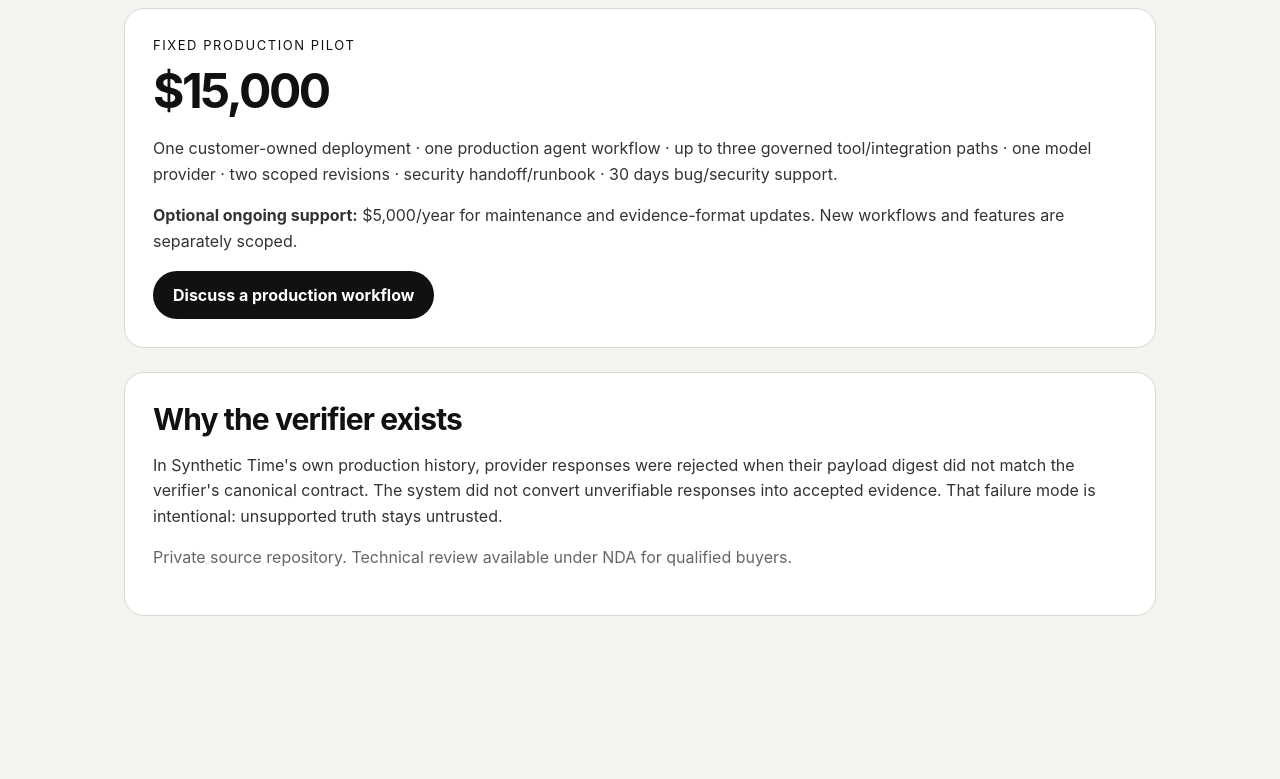
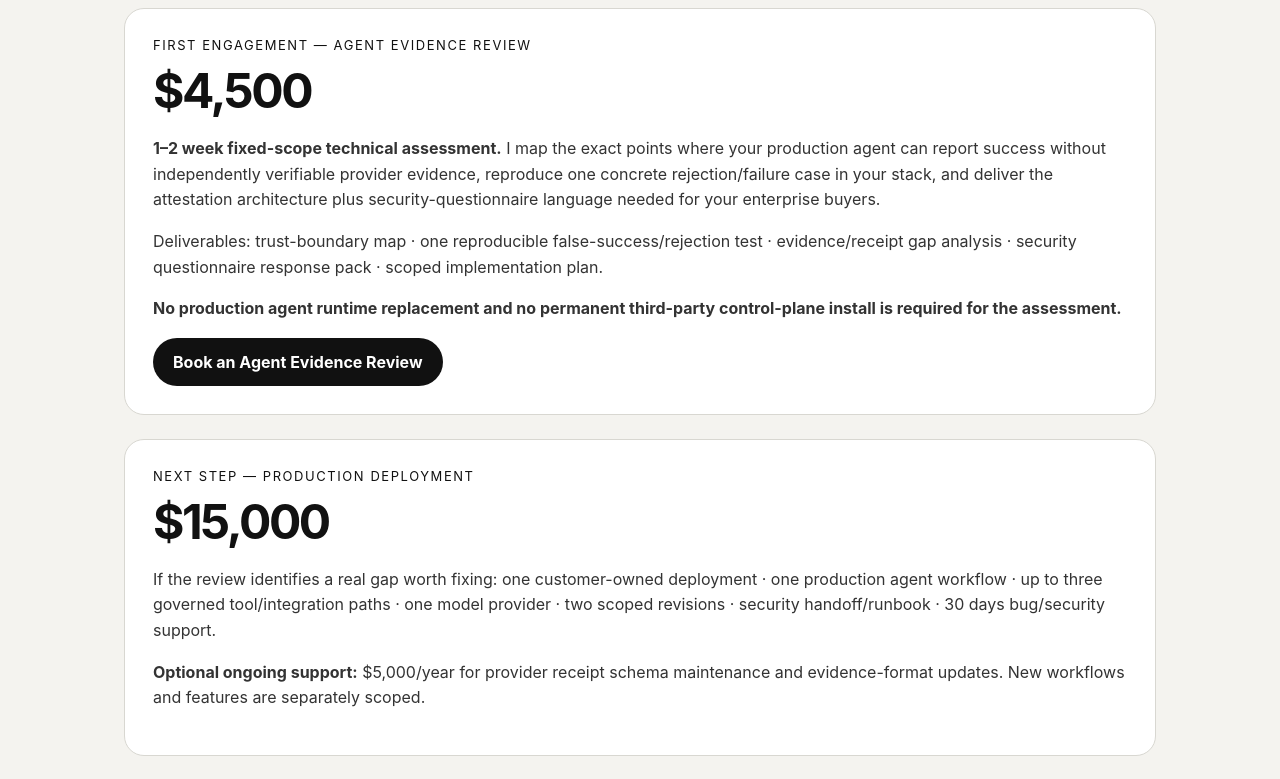
Before and after one commit to 20040608/Sherkhon_Isaev, a website: page governance.html in a window 1280 px wide. Shown: the part 1500-2279 px from the top of the page. Before the commit the page ends 2212 px from the top, so only its background shows below. Drawn offline with Linux system fonts and the light colour scheme.

Commit message:
Lead with paid Agent Evidence Review

```diff
--- a/governance.html
+++ b/governance.html
@@ -42,11 +42,19 @@
 </div>
 
 <section class="card">
-<div class="eyebrow">Fixed production pilot</div>
+<div class="eyebrow">First engagement — Agent Evidence Review</div>
+<div class="price">$4,500</div>
+<p><strong>1–2 week fixed-scope technical assessment.</strong> I map the exact points where your production agent can report success without independently verifiable provider evidence, reproduce one concrete rejection/failure case in your stack, and deliver the attestation architecture plus security-questionnaire language needed for your enterprise buyers.</p>
+<p>Deliverables: trust-boundary map · one reproducible false-success/rejection test · evidence/receipt gap analysis · security questionnaire response pack · scoped implementation plan.</p>
+<p><strong>No production agent runtime replacement and no permanent third-party control-plane install is required for the assessment.</strong></p>
+<a class="cta" href="mailto:work@sherkhon.uz?subject=Agent%20Evidence%20Review">Book an Agent Evidence Review</a>
+</section>
+
+<section class="card">
+<div class="eyebrow">Next step — production deployment</div>
 <div class="price">$15,000</div>
-<p>One customer-owned deployment · one production agent workflow · up to three governed tool/integration paths · one model provider · two scoped revisions · security handoff/runbook · 30 days bug/security support.</p>
-<p><strong>Optional ongoing support:</strong> $5,000/year for maintenance and evidence-format updates. New workflows and features are separately scoped.</p>
-<a class="cta" href="mailto:work@sherkhon.uz?subject=Synthetic%20Time%20Governance%20Pilot">Discuss a production workflow</a>
+<p>If the review identifies a real gap worth fixing: one customer-owned deployment · one production agent workflow · up to three governed tool/integration paths · one model provider · two scoped revisions · security handoff/runbook · 30 days bug/security support.</p>
+<p><strong>Optional ongoing support:</strong> $5,000/year for provider receipt schema maintenance and evidence-format updates. New workflows and features are separately scoped.</p>
 </section>
 
 <section class="card">
```
